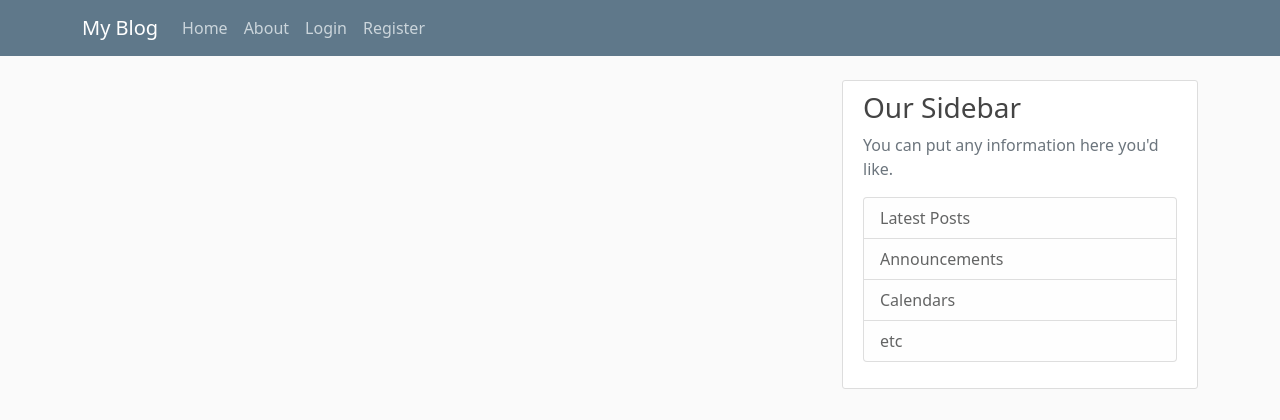
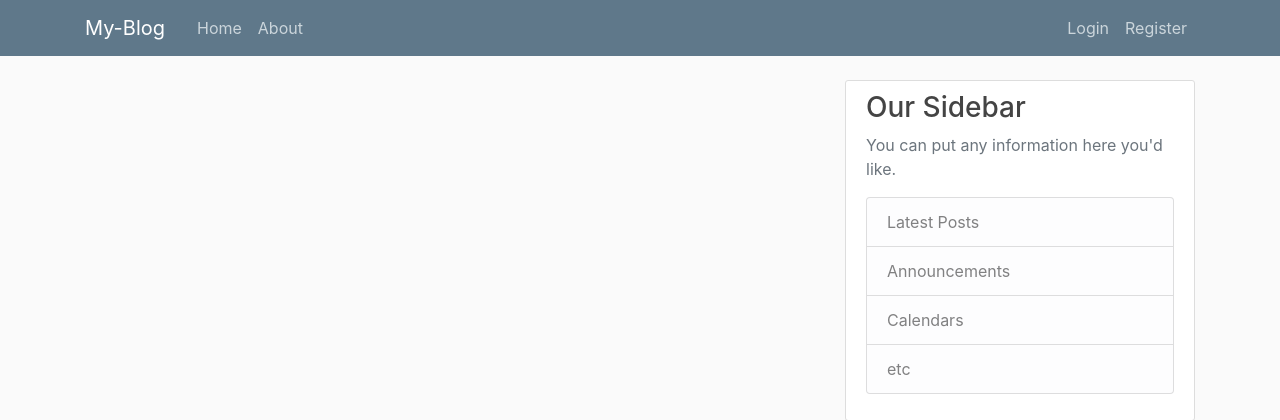
Before and after one commit to timmyades3/my-blog, a Django app: page / in a window 1280 px wide. Shown: the top 420 px of the page. Run offline with Django 4.2, Linux system fonts and the light colour scheme; data that the repository does not hold is empty; parts of the project's set-up code (start-up, migrations or seed data) failed here and were passed over; some libraries are stand-ins or nearby versions.

Commit message:
changes in base template

```diff
--- a/BLOG/settings.py
+++ b/BLOG/settings.py
@@ -161,6 +161,7 @@ DEFAULT_FROM_EMAIL = 'timileyinadesina1@gmail.com'
 AWS_ACCESS_KEY_ID = os.environ.get('MYBLOG_AWS_ACCESS_KEY_ID')
 AWS_SECRET_ACCESS_KEY = os.environ.get('MYBLOG_AWS_SECRET_ACCESS_KEY')
 AWS_STORAGE_BUCKET_NAME = os.environ.get('MYBLOG_AWS_STORAGE_BUCKET_NAME')
+AWS_DEFAULT_REGION=sa-east-1.
 
 AWS_S3_FILE_OVERWRITE = False
 
--- a/blog1/templates/base.html
+++ b/blog1/templates/base.html
@@ -1,41 +1,42 @@
 {% load static %}
 <!DOCTYPE html>
 <html lang="en">
+<head>
 
-<head>
+
     <meta charset="UTF-8">
     <meta http-equiv="X-UA-Compatible" content="IE=edge">
     <meta name="viewport" content="width=device-width, initial-scale=1.0">
-    <link href="https://cdn.jsdelivr.net/npm/bootstrap@5.0.2/dist/css/bootstrap.min.css" rel="stylesheet"
-        integrity="sha384-EVSTQN3/azprG1Anm3QDgpJLIm9Nao0Yz1ztcQTwFspd3yD65VohhpuuCOmLASjC" crossorigin="anonymous">
-    <link rel="stylesheet" href="{% static 'blog/main.css' %}">
+
+    <!-- Bootstrap CSS -->
+    <link rel="stylesheet" href="https://maxcdn.bootstrapcdn.com/bootstrap/4.0.0/css/bootstrap.min.css" integrity="sha384-Gn5384xqQ1aoWXA+058RXPxPg6fy4IWvTNh0E263XmFcJlSAwiGgFAW/dAiS6JXm" crossorigin="anonymous">
+
+    <link rel="stylesheet" type="text/css" href="{% static 'blog/main.css' %}">
+
     {% if title %}
-    <title>My blog - {{title}}</title>
+        <title>My-Blog - {{ title }}</title>
     {% else %}
-    <title> My blog</title>
+        <title>My-Blog</title>
     {% endif %}
-
 </head>
-
 <body>
     <header class="site-header">
       <nav class="navbar navbar-expand-md navbar-dark bg-steel fixed-top">
         <div class="container">
-                <a class="navbar-brand mr-4" href="{% url 'blog-home'%}">My Blog</a>
-                <button class="navbar-toggler" type="button" data-toggle="collapse" data-target="#navbarToggle"
-                    aria-controls="navbarToggle" aria-expanded="false" aria-label="Toggle navigation">
+          <a class="navbar-brand mr-4" href="{% url 'blog-home' %}">My-Blog</a>
+          <button class="navbar-toggler" type="button" data-toggle="collapse" data-target="#navbarToggle" aria-controls="navbarToggle" aria-expanded="false" aria-label="Toggle navigation">
           <span class="navbar-toggler-icon"></span>
           </button>
           <div class="collapse navbar-collapse" id="navbarToggle">
-                    <div class="navbar-nav  mr-auto">
-                        <a class="nav-item nav-link" href="{% url 'blog-home'%}">Home</a>
-                        <a class="nav-item nav-link" href="{% url 'blog-about'%}">About</a>
+            <div class="navbar-nav mr-auto">
+              <a class="nav-item nav-link" href="{% url 'blog-home' %}">Home</a>
+              <a class="nav-item nav-link" href="{% url 'blog-about' %}">About</a>
             </div>
             <!-- Navbar Right Side -->
-                    <div class="navbar-nav  ">
+            <div class="navbar-nav">
               {% if user.is_authenticated %}
                 <a class="nav-item nav-link" href="{% url 'post-create' %}">New Post</a>
-                           <a class="nav-item nav-link" href="{% url 'profile' %}">profile</a>
+                <a class="nav-item nav-link" href="{% url 'profile' %}">Profile</a>
                 <a class="nav-item nav-link" href="{% url 'logout' %}">Logout</a>
               {% else %}
                 <a class="nav-item nav-link" href="{% url 'login' %}">Login</a>
@@ -73,18 +74,11 @@
         </div>
       </div>
     </main>
-    <!-- Optional JavaScript; choose one of the two! -->
 
-    <!-- Option 1: Bootstrap Bundle with Popper -->
-    <script src="https://cdn.jsdelivr.net/npm/bootstrap@5.0.2/dist/js/bootstrap.bundle.min.js"
-        integrity="sha384-MrcW6ZMFYlzcLA8Nl+NtUVF0sA7MsXsP1UyJoMp4YLEuNSfAP+JcXn/tWtIaxVXM"
-        crossorigin="anonymous"></script>
-
-    <!-- Option 2: Separate Popper and Bootstrap JS -->
-    <!--
-    <script src="https://cdn.jsdelivr.net/npm/@popperjs/core@2.9.2/dist/umd/popper.min.js" integrity="sha384-IQsoLXl5PILFhosVNubq5LC7Qb9DXgDA9i+tQ8Zj3iwWAwPtgFTxbJ8NT4GN1R8p" crossorigin="anonymous"></script>
-    <script src="https://cdn.jsdelivr.net/npm/bootstrap@5.0.2/dist/js/bootstrap.min.js" integrity="sha384-cVKIPhGWiC2Al4u+LWgxfKTRIcfu0JTxR+EQDz/bgldoEyl4H0zUF0QKbrJ0EcQF" crossorigin="anonymous"></script>
-    -->
+    <!-- Optional JavaScript -->
+    <!-- jQuery first, then Popper.js, then Bootstrap JS -->
+    <script src="https://code.jquery.com/jquery-3.2.1.slim.min.js" integrity="sha384-KJ3o2DKtIkvYIK3UENzmM7KCkRr/rE9/Qpg6aAZGJwFDMVNA/GpGFF93hXpG5KkN" crossorigin="anonymous"></script>
+    <script src="https://cdnjs.cloudflare.com/ajax/libs/popper.js/1.12.9/umd/popper.min.js" integrity="sha384-ApNbgh9B+Y1QKtv3Rn7W3mgPxhU9K/ScQsAP7hUibX39j7fakFPskvXusvfa0b4Q" crossorigin="anonymous"></script>
+    <script src="https://maxcdn.bootstrapcdn.com/bootstrap/4.0.0/js/bootstrap.min.js" integrity="sha384-JZR6Spejh4U02d8jOt6vLEHfe/JQGiRRSQQxSfFWpi1MquVdAyjUar5+76PVCmYl" crossorigin="anonymous"></script>
 </body>
-
 </html>
```
Lines whose indentation alone changed are shown as unchanged.
